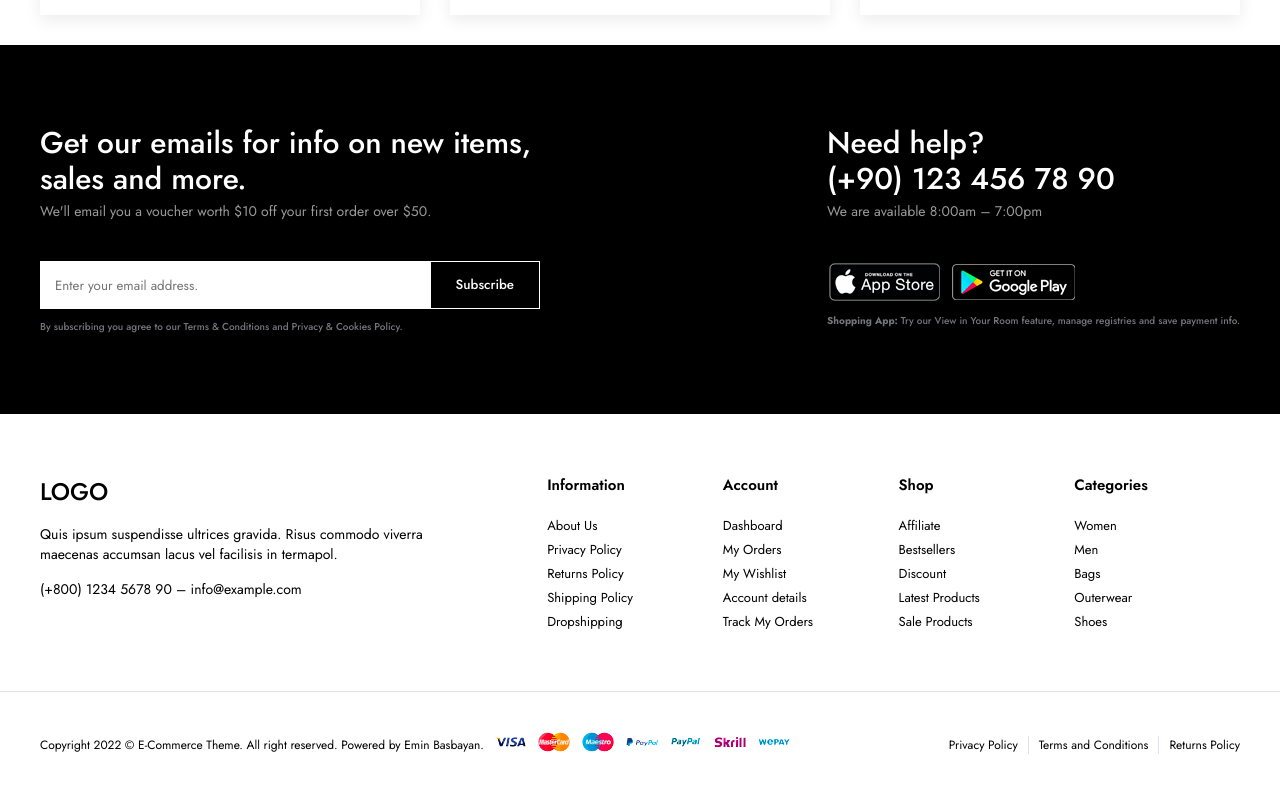
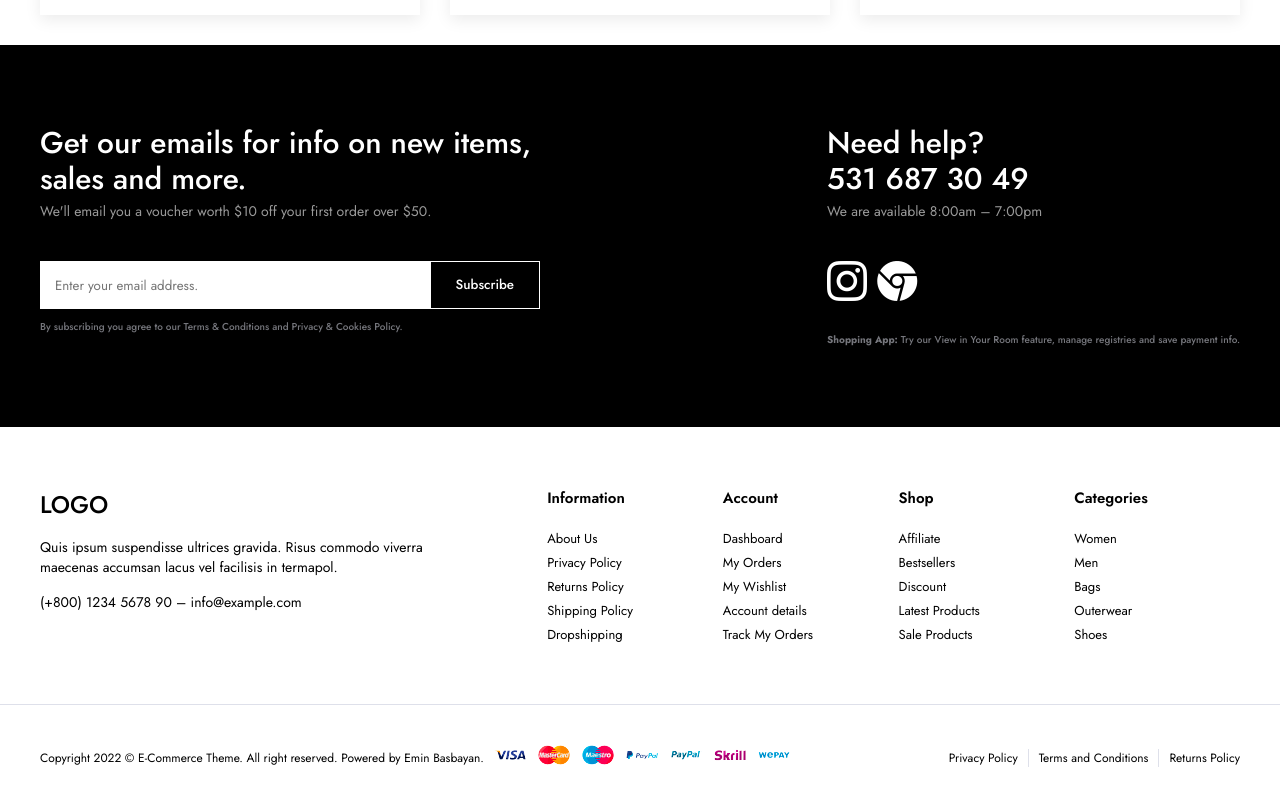
Before and after one commit to alperenilgaz/E-commerceApp, a React (Vite) app in the folder frontend/: page /blog in a window 1280 px wide. Shown: the part 780-1585 px from the top of the page. Built offline with nearby package versions, Linux system fonts and the light colour scheme.

Commit message:
component modified

```diff
--- a/frontend/src/App.css
+++ b/frontend/src/App.css
@@ -8,8 +8,8 @@
 }
 body{
   overflow-x: hidden;
+}
 
-}
 ul,ol{
   margin: 0;
   padding: 0;
--- a/frontend/src/Layout/MainLayout.jsx
+++ b/frontend/src/Layout/MainLayout.jsx
@@ -9,6 +9,7 @@ const MainLayout = ({children}) => {
   return (
     <>
         <Header setisSearchShow={setisSearchShow}/>
+
         <SearchModal isSearchShow={isSearchShow} setisSearchShow={setisSearchShow}/>
         {children}
         <Footer/>
--- a/frontend/src/components/Auth/auth.css
+++ b/frontend/src/components/Auth/auth.css
@@ -1,5 +1,6 @@
 .account-page {
     margin: 60px 0;
+
   }
 
   .account-wrapper {
--- a/frontend/src/components/Categories/categoryItem.css
+++ b/frontend/src/components/Categories/categoryItem.css
@@ -19,6 +19,8 @@
 
 .categories .category-item .category-image{
         width: 100%;
+        aspect-ratio: 3/2;
+        object-fit: contain;
         transition: transform ease .2s;
 }
 
--- a/frontend/src/components/Layout/Footer/Footer.jsx
+++ b/frontend/src/components/Layout/Footer/Footer.jsx
@@ -27,17 +27,17 @@ function Footer() {
             <div className="footer-contact-top">
               <h3 className="contact-title">
                 Need help? <br />
-                (+90) 123 456 78 90
+                 531 687 30 49
               </h3>
               <p className="contact-desc">We are available 8:00am – 7:00pm</p>
             </div>
             <div className="footer-contact-bottom">
               <div className="download-app">
-                <a href="#">
-                  <img src="/img/footer/app-store.png" alt="" />
+                <a href="https://www.instagram.com/dmgwoody/" target='_blank'>
+                <i class="bi bi-instagram"></i>
                 </a>
-                <a href="#">
-                  <img src="/img/footer/google-play.png" alt="" />
+                <a href="https://www.dincermermer.com.tr" target='_blank'>
+                <i class="bi bi-browser-chrome"></i>
                 </a>
               </div>
               <p className="privacy-text">
--- a/frontend/src/components/Layout/Footer/footer.css
+++ b/frontend/src/components/Layout/Footer/footer.css
@@ -38,7 +38,20 @@
     align-items: center;
     margin-bottom: 10px;
   }
+  .download-app{
+   display: flex;
+   justify-content: flex-start;
+   margin-bottom: 30px;
+  }
+  .bi-instagram::before{
+    color: #fff;
+    font-size: 40px;
+  }
+  .bi-browser-chrome::before{
+    color: #fff;
+    font-size: 40px;
 
+  }
   .footer .footer-subscribe-bottom form > input {
     flex: 1;
     height: 48px;
--- a/frontend/src/components/ProductDetails/BreadCrumb/BreadCrumb.jsx
+++ b/frontend/src/components/ProductDetails/BreadCrumb/BreadCrumb.jsx
@@ -4,9 +4,9 @@ const BreadCrumb = () => {
   return (
     <nav className="breadcrumb">
     <ul>
-      <li><a href="#">Home</a></li>
-      <li><a href="#">Man</a></li>
-      <li><a href="#">Pants</a></li>
+      <li><a href="#">Home/</a></li>
+      <li><a href="#">Man/</a></li>
+      <li><a href="#">Pants/</a></li>
       <li>Basic Colored Sweatpants With Elastic Hems</li>
     </ul>
   </nav>
--- a/frontend/src/components/ProductDetails/productDetails.css
+++ b/frontend/src/components/ProductDetails/productDetails.css
@@ -1,5 +1,11 @@
 .single-topbar {
     margin-top: 30px;
+  }
+  .breadcrumb ul{
+    display: flex;
+    padding: 15px;
+    gap: 10px;
+
   }
 
   .single-content {
--- a/frontend/src/components/Products/productItem.css
+++ b/frontend/src/components/Products/productItem.css
@@ -14,9 +14,12 @@
 
 .products .product-item img {
   width: 100%;
-  height: 290px;
+  aspect-ratio: 3/2;
+  object-fit: contain;
+  transition: transform ease .2s;
   transition: 0.3s ease-in-out all;
 }
+
 
 .products .product-item .img1:hover {
   visibility: hidden;
--- a/frontend/src/context/CartContext.jsx
+++ b/frontend/src/context/CartContext.jsx
@@ -29,7 +29,8 @@ const CartProvider = ({children}) => {
             AddBasket,
             cardItem,
             setCardItem,
-            removeBasket
+            removeBasket,
+
         }}>
             {children}
         </CartContext.Provider>
```
